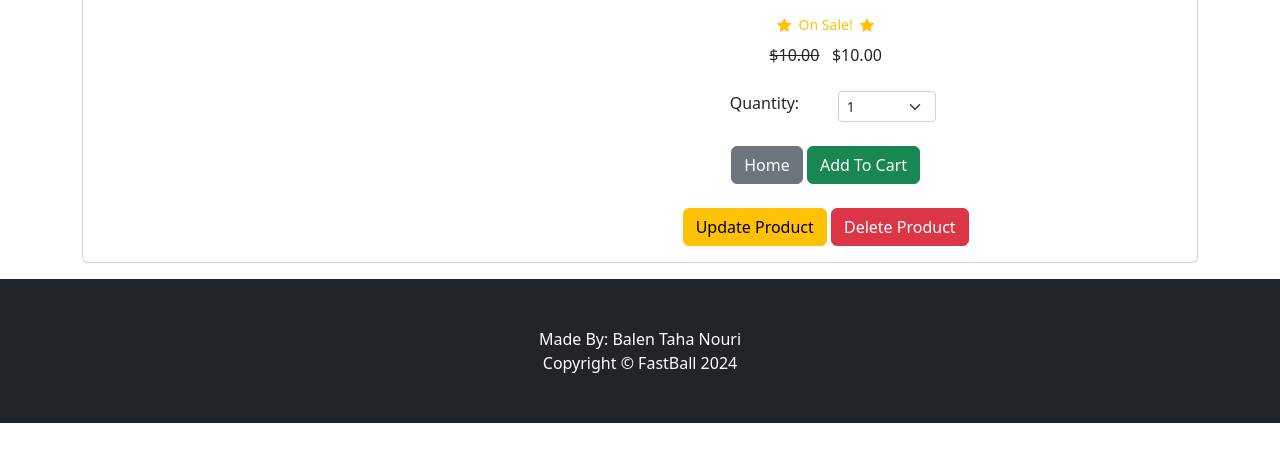
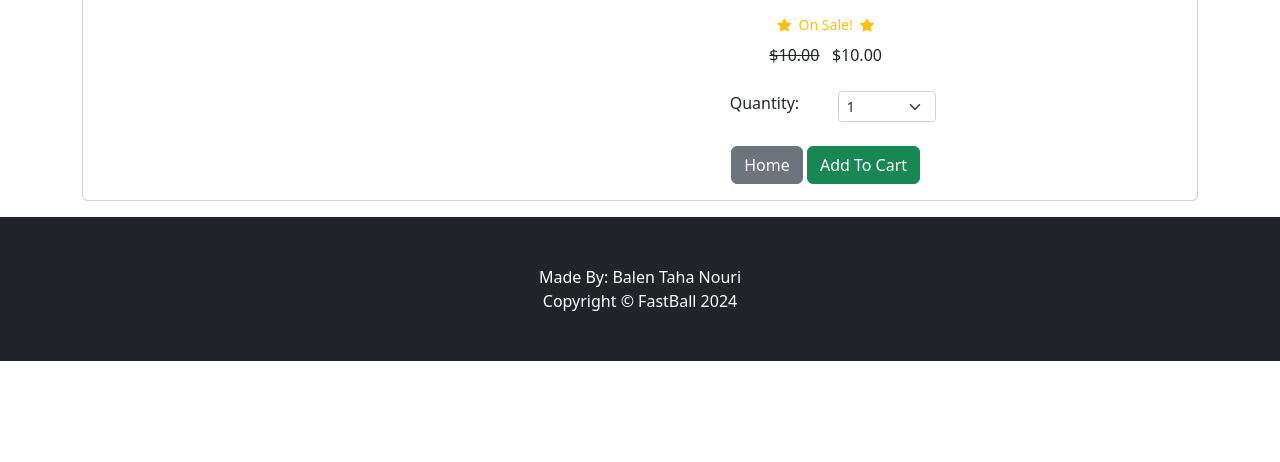
Before and after one commit to Code-Institute-Submissions/balennouri-pp4, a Django app: page /product/1 in a window 1280 px wide. Shown: the part 227-689 px from the top of the page. Run offline with Django 4.2, Linux system fonts and the light colour scheme; tables that the repository leaves empty hold one stand-in row (values such as "Sample post"); parts of the project's set-up code (start-up, migrations or seed data) failed here and were passed over; some libraries are stand-ins or nearby versions.

Commit message:
Fix: fixed product.html

```diff
--- a/store/templates/product.html
+++ b/store/templates/product.html
@@ -50,9 +50,6 @@
                         <a href="{% url 'home' %}" class="btn btn-secondary">Home</a>
                         <button type="button" value="{{ product.id }}" class="btn btn-success" id="add-cart">Add To
                             Cart</button>
-                            <br><br>
-                            <a href="{% url 'updateproduct' product.id %}" class="btn btn-warning">Update Product</a>
-                            <a href="{% url 'deleteproduct' product.id %}" class="btn btn-danger">Delete Product</a>
                     </center>
                 </div>
             </div>
```
